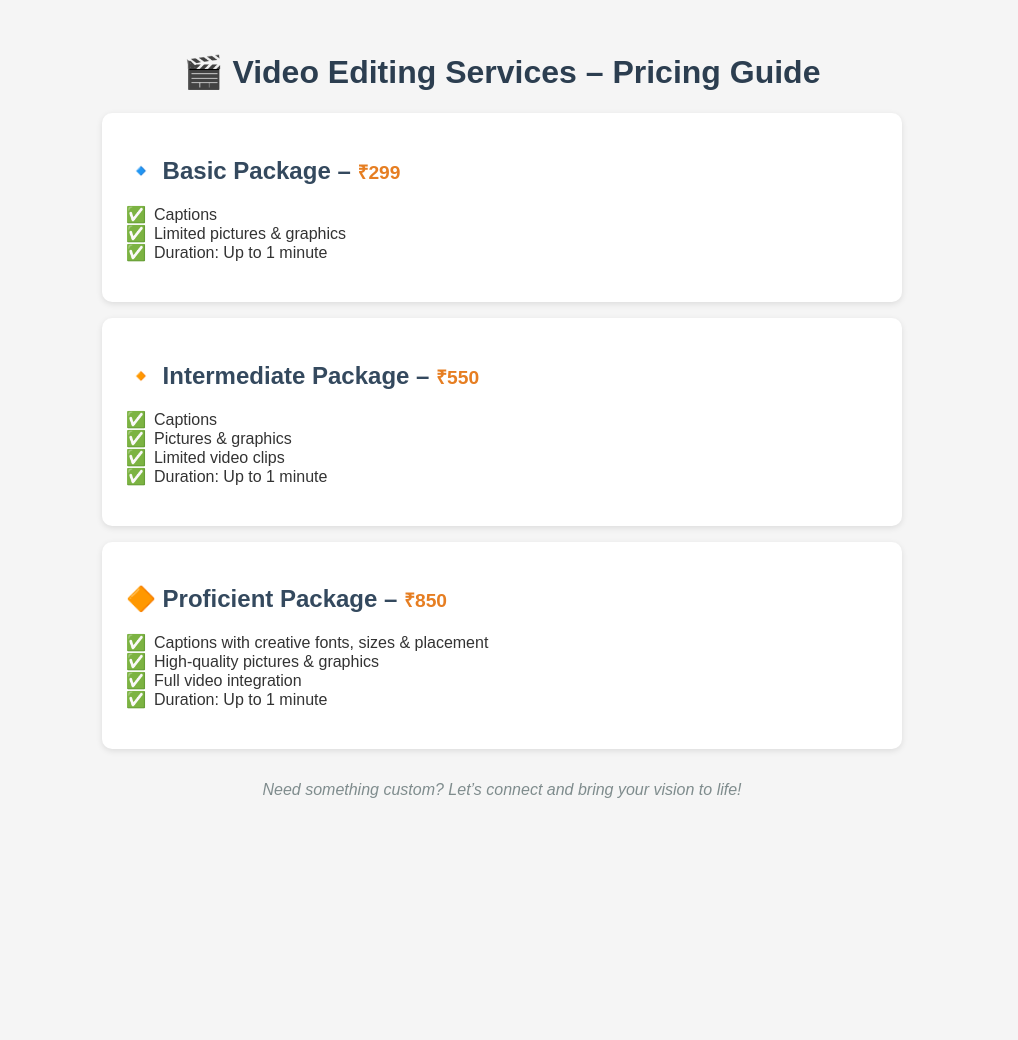
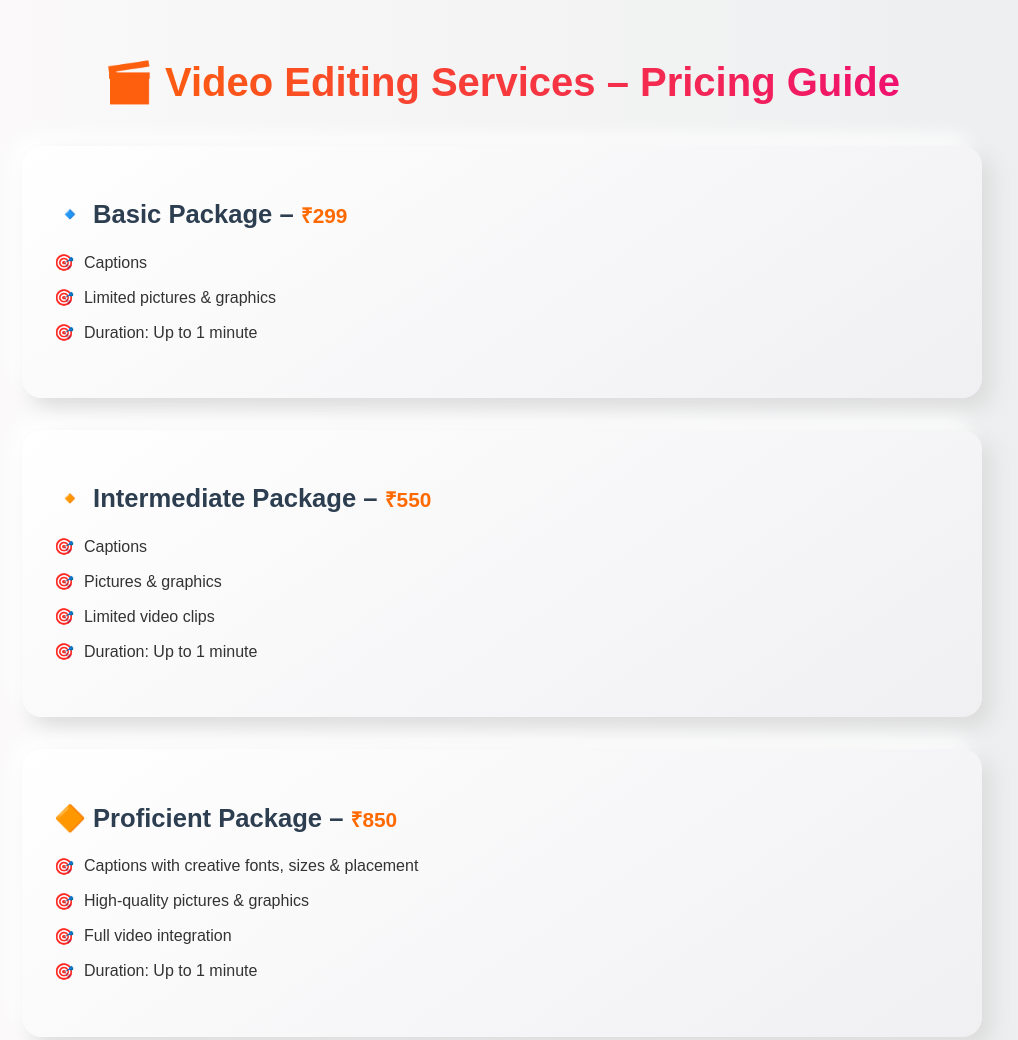
Before and after one commit to editsbybhavitha/video-editing-pricing, a plain HTML site: page docs/index.html in a window 1280 px wide. Shown: the top 1040 px of the page, without its empty margins (138-1156 px from the left). Before the commit the page ends 831 px from the top, so only its background shows below. Drawn offline with Linux system fonts and the light colour scheme.

Commit message:
Update index.html

```diff
--- a/docs/index.html
+++ b/docs/index.html
@@ -5,47 +5,77 @@
   <meta name="viewport" content="width=device-width, initial-scale=1.0" />
   <title>Video Editing Services - Pricing</title>
   <style>
+    /* Aesthetic Base */
     body {
-      font-family: Arial, sans-serif;
-      background-color: #f5f5f5;
+      font-family: 'Poppins', sans-serif;
+      background: linear-gradient(to right, #fdfbfb, #ebedee);
       color: #333;
-      max-width: 800px;
+      max-width: 960px;
       margin: 0 auto;
       padding: 2rem;
     }
+
     h1 {
       text-align: center;
+      font-size: 2.5rem;
+      color: #1a1a1a;
+      margin-bottom: 2.5rem;
+      background: linear-gradient(to right, #ff6a00, #ee0979);
+      -webkit-background-clip: text;
+      -webkit-text-fill-color: transparent;
+    }
+
+    .package {
+      border-radius: 20px;
+      padding: 2rem;
+      margin-bottom: 2rem;
+      background: linear-gradient(145deg, #ffffff, #f0f0f3);
+      box-shadow: 10px 10px 20px #dcdcdc, -10px -10px 20px #ffffff;
+      transition: transform 0.3s ease, box-shadow 0.3s ease;
+    }
+
+    .package:hover {
+      transform: translateY(-8px);
+      box-shadow: 0 12px 24px rgba(0, 0, 0, 0.15);
+    }
+
+    .package h2 {
+      font-size: 1.6rem;
+      margin-bottom: 1rem;
       color: #2c3e50;
     }
-    .package {
-      background-color: #fff;
-      border-radius: 10px;
-      box-shadow: 0 2px 6px rgba(0, 0, 0, 0.1);
-      padding: 1.5rem;
-      margin: 1rem 0;
+
+    .price {
+      font-size: 1.3rem;
+      font-weight: bold;
+      color: #ff6a00;
     }
-    .package h2 {
-      color: #34495e;
-    }
-    .price {
-      font-size: 1.2rem;
-      font-weight: bold;
-      color: #e67e22;
-    }
+
     ul {
       list-style: none;
       padding-left: 0;
+      margin-top: 1rem;
     }
+
+    ul li {
+      padding: 0.5rem 0;
+      font-size: 1rem;
+      display: flex;
+      align-items: center;
+    }
+
     ul li::before {
-      content: '✅';
-      margin-right: 8px;
+      content: '🎯';
+      margin-right: 10px;
       color: #27ae60;
     }
+
     .footer {
       text-align: center;
       font-style: italic;
-      margin-top: 2rem;
-      color: #7f8c8d;
+      font-size: 1.1rem;
+      margin-top: 3rem;
+      color: #555;
     }
   </style>
 </head>
```
